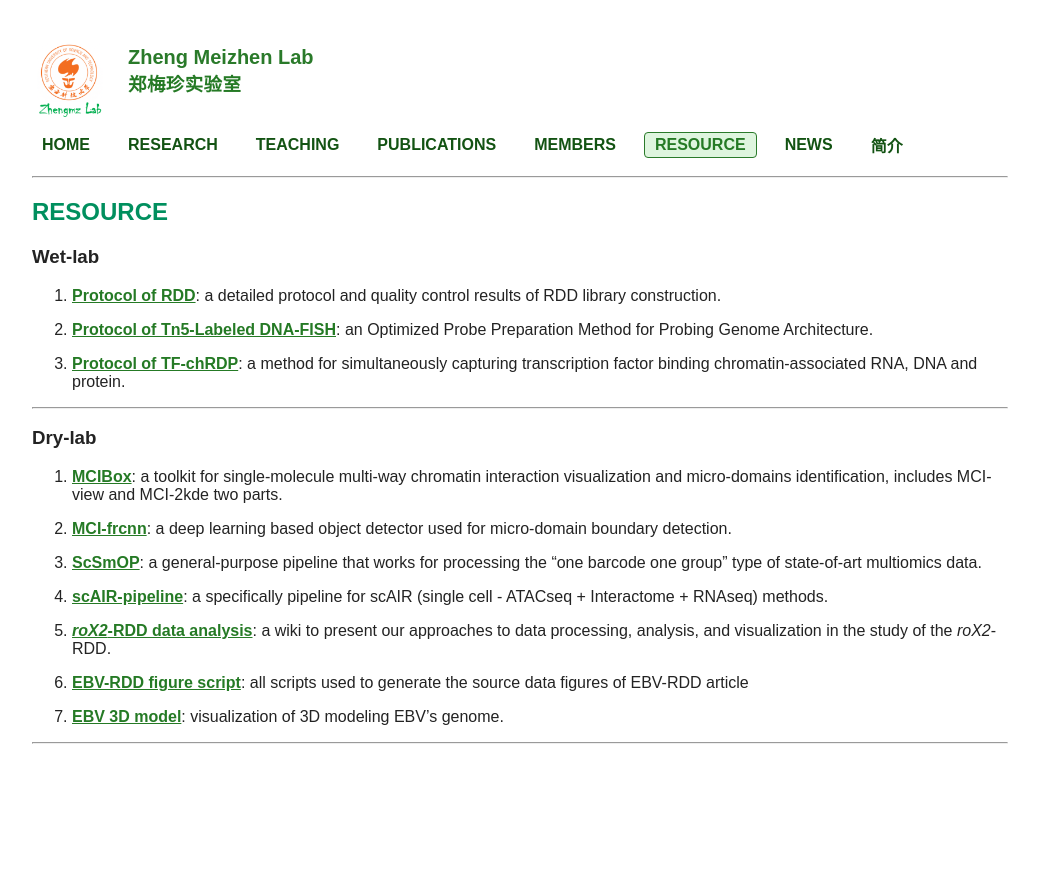
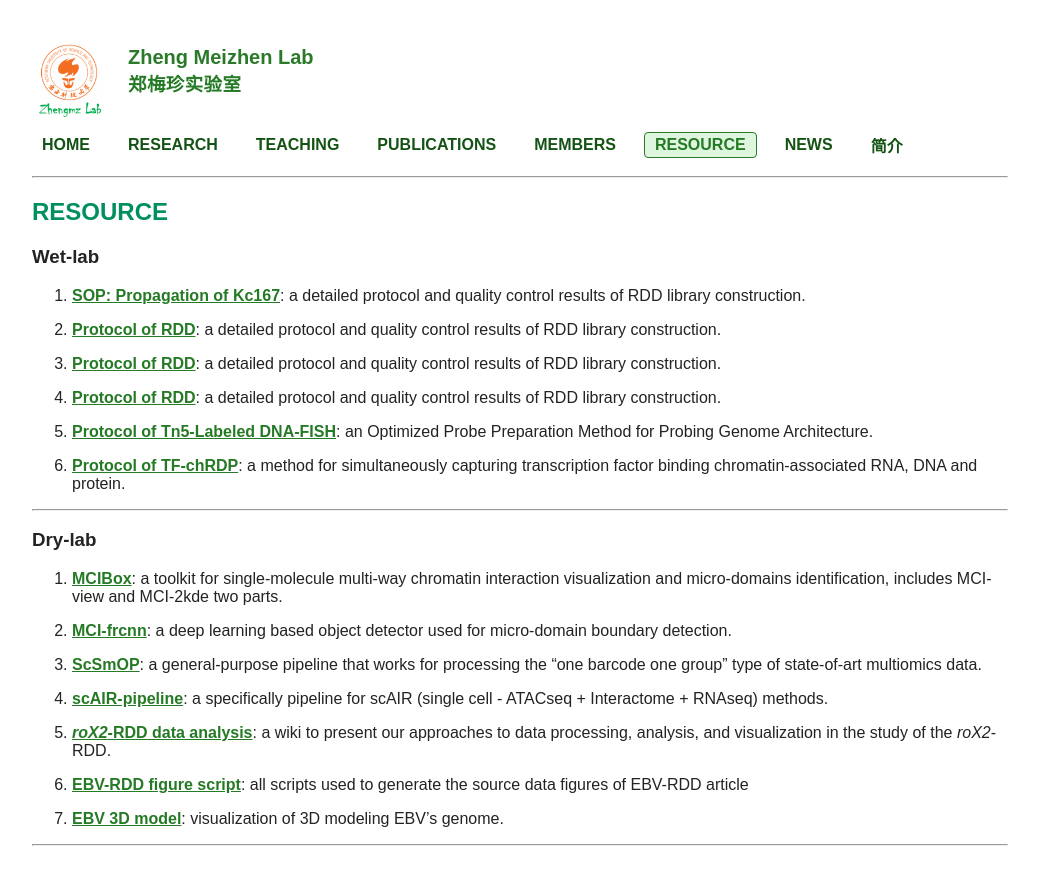
Before and after one commit to ZhengmzLab/zhengmzlab.github.io, a Jekyll site: the page built from resource.md, in a window 1280 px wide. Shown: the top 885 px of the page, without its empty margins (120-1159 px from the left). Built offline with Jekyll 4.4.1, drawn with Linux system fonts in a browser that asks for light colours; comment, search, counter and statistics services are not loaded.

Commit message:
Update resource.md

```diff
--- a/resource.md
+++ b/resource.md
@@ -6,6 +6,11 @@ title: RESOURCE
 ## <span style="color:#008f5e; font-weight:bold;">RESOURCE</span>
 
 ### Wet-lab
+1.  [**SOP: Propagation of Kc167**](https://www.zhengmzlab.com/files/SOP for Kc167 cell.pdf): a detailed protocol and quality control results of RDD library construction.
+
+1.  [**Protocol of RDD**](https://www.zhengmzlab.com/roX2-RDD-protocol.pdf): a detailed protocol and quality control results of RDD library construction.
+
+1.  [**Protocol of RDD**](https://www.zhengmzlab.com/roX2-RDD-protocol.pdf): a detailed protocol and quality control results of RDD library construction.
 
 1.  [**Protocol of RDD**](https://www.zhengmzlab.com/roX2-RDD-protocol.pdf): a detailed protocol and quality control results of RDD library construction.
 
```
